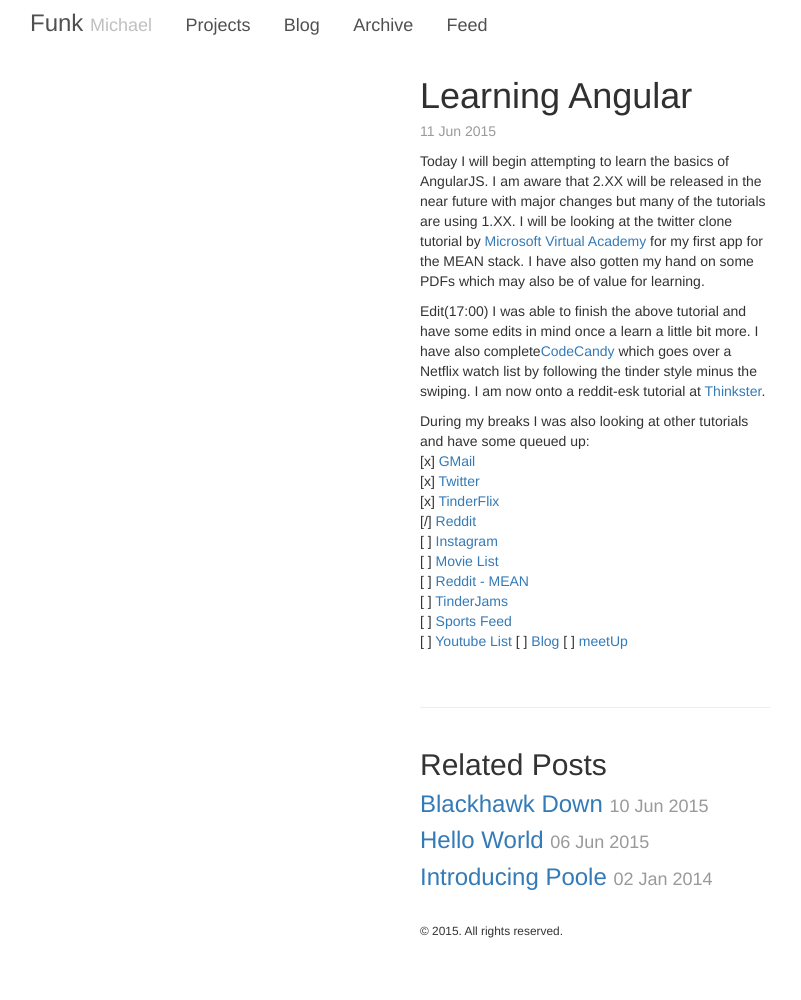
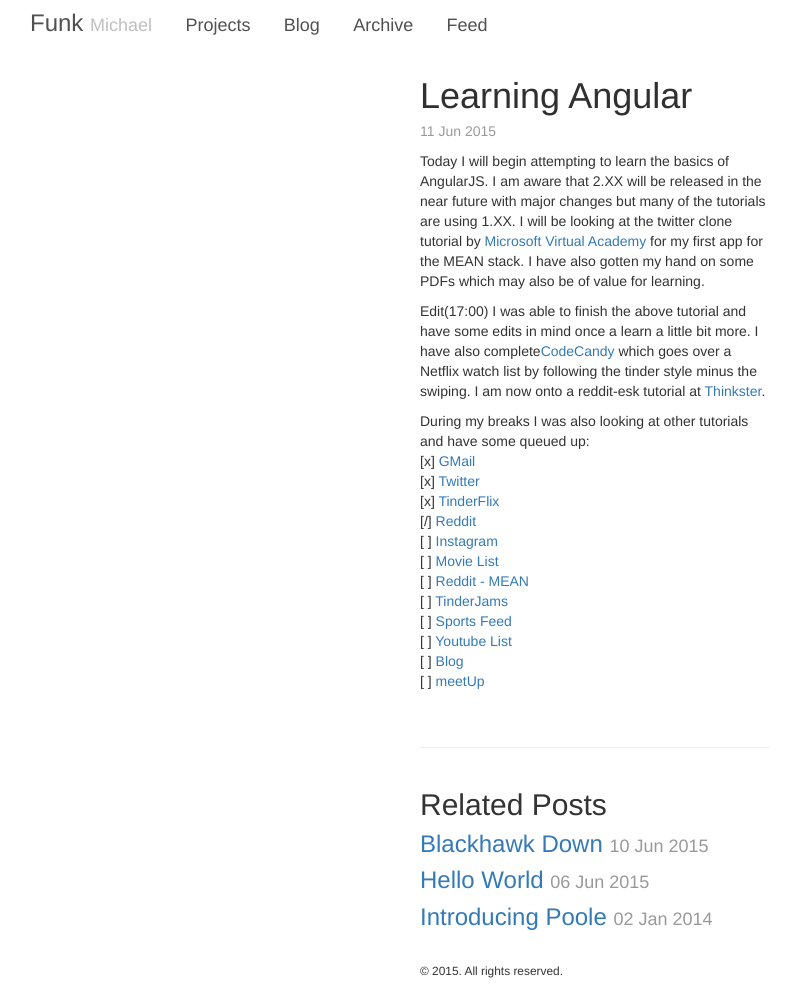
Before and after one commit to mafunk92/mafunk92.github.io, a Jekyll site: the page built from blog/_posts/2015-06-11-ng-repeat.md, in a window 1280 px wide. Shown: the whole page, without its empty margins (45-846 px from the left). Built offline with Jekyll 4.4.1, drawn with Linux system fonts in a browser that asks for light colours; before the commit the page ends 960 px from its top, so only the background shows below that.

```diff
--- a/blog/_posts/2015-06-11-ng-repeat.md
+++ b/blog/_posts/2015-06-11-ng-repeat.md
@@ -21,6 +21,6 @@ During my breaks I was also looking at other tutorials and have some queued up:<
 [ ] [Reddit - MEAN](https://thinkster.io/mean-stack-tutorial/)<br>
 [ ] [TinderJams](https://thinkster.io/ionic-framework-tutorial/)<br>
 [ ] [Sports Feed](http://www.toptal.com/angular-js/a-step-by-step-guide-to-your-first-angularjs-app)<br>
-[ ] [Youtube List](https://youtu.be/OhPFgqHz68o)
-[ ] [Blog](https://youtu.be/xjuoBGIiXsM)
-[ ] [meetUp](https://youtu.be/AEE7DY2AYvI)
+[ ] [Youtube List](https://youtu.be/OhPFgqHz68o)<br>
+[ ] [Blog](https://youtu.be/xjuoBGIiXsM)<br>
+[ ] [meetUp](https://youtu.be/AEE7DY2AYvI)<br>
```
